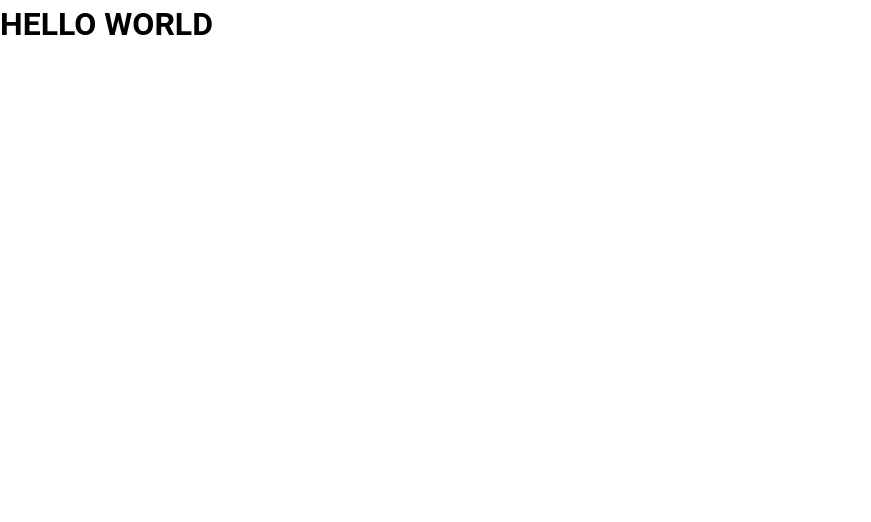
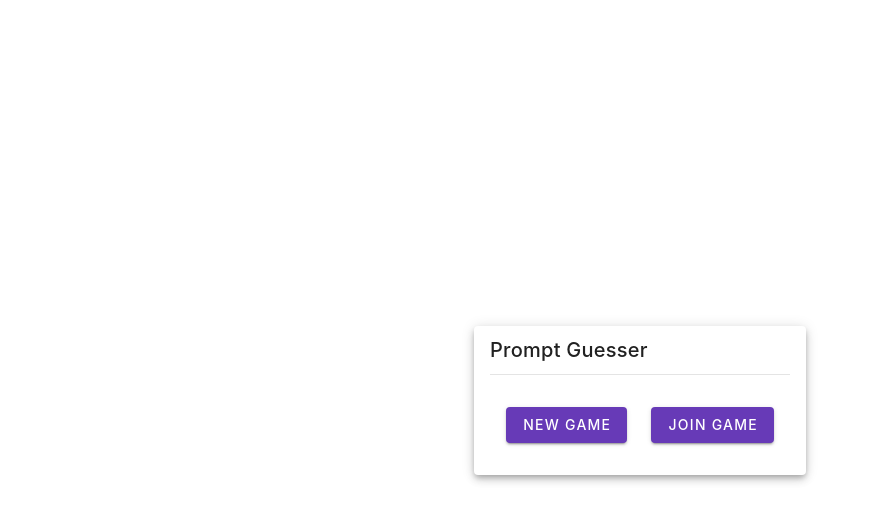
Before and after one commit to danila6231/quackhack_project, a Vue app in the folder prompt_guesser/frontend/: page / in a window 1280 px wide. Shown: the top 522 px of the page, without its empty margins (0-871 px from the left). Built offline with nearby package versions, Linux system fonts and the light colour scheme.

Commit message:
Working Starting UI

```diff
--- a/prompt_guesser/frontend/src/App.vue
+++ b/prompt_guesser/frontend/src/App.vue
@@ -1,9 +1,13 @@
 <!-- App.vue -->
  <template>
   <div>
-    <h1>
-      HELLO WORLD
-    </h1>
+    <main class="d-flex justify-center align-center">
+      <router-view v-slot="{ Component, route }">
+        <transition :name="route.meta.transition" mode="out-in">
+          <component :is="Component" :key="$route.path + rid" ref="mountedComponent"/>
+        </transition>
+      </router-view>
+    </main>
   </div>
  </template>
 
@@ -19,5 +23,13 @@ import './styles/App.scss';
 // Router
 const router = useRouter();
 
+/*const requestOptions = {
+  method: 'POST',
+  headers: { 'Content-Type': 'application/json' },
+  body: JSON.stringify({ player_name: 'TEST' })
+};
+
+const response = await fetch('http://127.0.0.1:8000/api/sessions', requestOptions);
+console.log(response);*/
 
 </script>
--- a/prompt_guesser/frontend/src/styles/App.scss
+++ b/prompt_guesser/frontend/src/styles/App.scss
@@ -0,0 +1,17 @@
+.app {
+  height: 100vh;
+  display: flex;
+  justify-content: center;
+  align-items: center;
+}
+
+main {
+  position: relative;
+  /*height: 100%;
+  width: 100%;*/
+  height: 100vh;
+  width: 100vw;
+  display: flex;
+  flex-direction: row;
+  justify-content: center;
+}
--- a/prompt_guesser/frontend/src/styles/index.scss
+++ b/prompt_guesser/frontend/src/styles/index.scss
@@ -0,0 +1,14 @@
+html {
+  overflow-y: hidden !important; /* Vuetify has scrollbar on by default */
+}
+
+body {
+  font-family: -apple-system, BlinkMacSystemFont, 'Segoe UI', Roboto, Helvetica,
+    Arial, sans-serif;
+  margin: auto;
+  background: #fff;
+  margin: 0;
+  padding: 0;
+  width: 100vw;
+  height: 100vh;
+}
--- a/prompt_guesser/frontend/src/views/MainView.vue
+++ b/prompt_guesser/frontend/src/views/MainView.vue
@@ -1,5 +1,53 @@
 <template>
-  <h1>HELLO</h1>
+  <div class="main-view">
+    <v-card
+      class="mx-auto my-12"
+      max-width="800"
+      elevation="5"
+    >
+      <template slot="progress">
+        <v-progress-linear
+          color="deep-purple"
+          height="10"
+          indeterminate
+        ></v-progress-linear>
+      </template>
+
+      <v-card-title class="d-align-center">Prompt Guesser</v-card-title>
+
+      <v-divider class="mx-4"></v-divider>
+
+      <v-card-text>
+        <v-container
+          class="lighten-5"
+        >
+          <v-row>
+            <!-- New -->
+            <v-col>
+              <v-btn
+                color="deep-purple lighten-2"
+                text
+                @click="create"
+              >
+                New Game
+              </v-btn>
+            </v-col>
+
+            <!-- Join -->
+            <v-col>
+              <v-btn
+                color="deep-purple lighten-2"
+                text
+                @click="create"
+              >
+                Join Game
+              </v-btn>
+            </v-col>
+          </v-row>
+        </v-container>
+      </v-card-text>
+    </v-card>
+  </div>
 </template>
 
 <!-- Setup -->
@@ -8,6 +56,7 @@
 import { computed, ref, onMounted, onUnmounted, provide } from 'vue';
 import { useRoute, useRouter } from 'vue-router';
 
+import IntroSubview from './subviews/IntroSubview.vue';
 
 
 </script>
--- /dev/null
+++ b/prompt_guesser/frontend/src/views/subviews/IntroSubview.vue
@@ -0,0 +1,34 @@
+<template>
+  <v-container class="text-center">
+      <div class="text-h6 font-weight-bold start-text">CHOOSE A STARTING POINT</div>
+  </v-container>
+  <v-container class="text-center">
+    <v-btn
+      prepend-icon="mdi-plus"
+      stacked
+      rounded="circle"
+      class="ma-6 btn-reactive"
+      @click="new_analysis"
+      variant="outlined"
+    >
+      TEST
+    </v-btn>
+    <v-btn
+      prepend-icon="mdi-folder"
+      stacked
+      rounded="circle"
+      class="ma-6 btn-reactive"
+      @click="open_analysis"
+      variant="outlined"
+    >
+      Test
+    </v-btn>
+  </v-container>
+</template>
+
+<!-- Setup -->
+<script setup lang="ts">
+// Vue Imports
+import { computed, ref, onMounted, onUnmounted, inject } from 'vue';
+
+</script>
```
Also changed, not shown: 1 other file (tests, documents, lock files or other folders).
